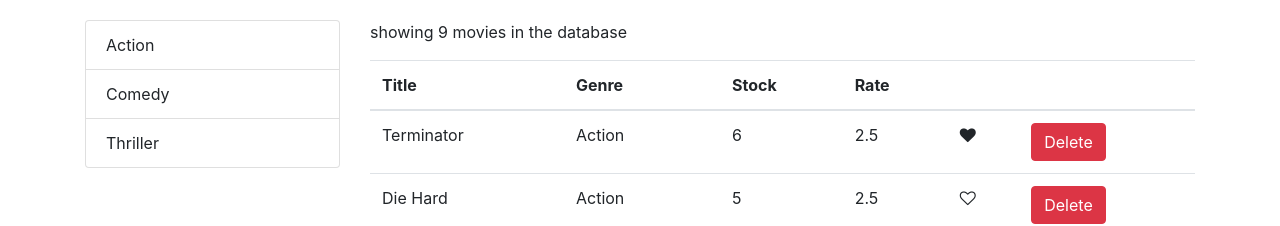
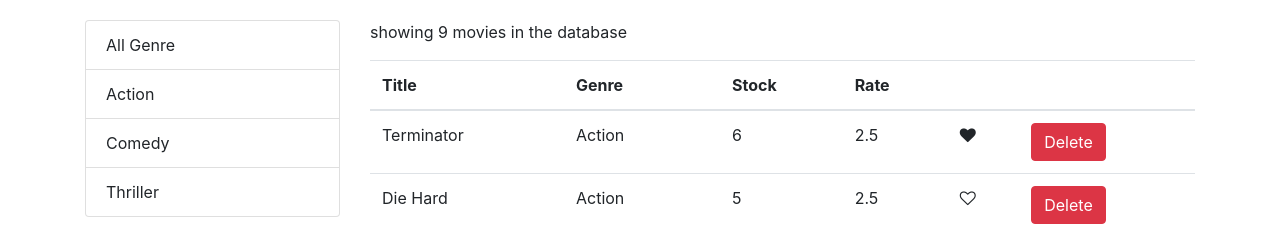
Before and after one commit to AzharUddinSheikh/Vidly-App-React, a React (Create React App) app: page / in a window 1280 px wide. Shown: the top 226 px of the page. Built offline with nearby package versions, Linux system fonts and the light colour scheme.

Commit message:
filtering all genre list and setting current page to 1

```diff
--- a/src/components/movies.tsx
+++ b/src/components/movies.tsx
@@ -7,19 +7,6 @@ import {paginate} from '../utils/paginate';
 import ListGroup from './common/listgroup';
 
 
-interface movie {
-        _id: string;
-        title: string;
-        genre: {
-            _id: string;
-            name: string;
-        };
-        numberInStock: number;
-        dailyRentalRate: number;
-        publishDate: string;
-        like: boolean;
-}
-
 class Movies extends Component {
 
     state = {
@@ -27,11 +14,12 @@ class Movies extends Component {
         pageSize : 4,
         currentPage : 1,
         genres : [],
-        selectedGenre : "",
     }
 
     componentDidMount () {
-        this.setState({movies : getMovies(), genres: getGenres()})
+
+        const genres = [{'name':'All Genre'}, ...getGenres()];
+        this.setState({movies : getMovies(), genres})
     }
 
     handleDelete = (movie : any) : void => {
@@ -40,7 +28,7 @@ class Movies extends Component {
     }
 
 
-    handleLike = (movie) : void => {
+    handleLike = (movie : any) : void => {
         const movies = [...this.state.movies];
         let index = movies.indexOf(movie);
         movies[index] = {...movies[index]};
@@ -53,7 +41,8 @@ class Movies extends Component {
     }
 
     handleSelect = (genre: any) => {
-        this.setState({selectedGenre : genre})
+        // setting current page to 1
+        this.setState({selectedGenre : genre, currentPage:1})
     }
 
     render() : JSX.Element {
@@ -62,7 +51,7 @@ class Movies extends Component {
             return <p>No movies in the database</p>;
         }
 
-        const filtered = selectedGenre
+        const filtered = selectedGenre && selectedGenre._id
                             ? allMovies.filter(m => m.genre._id === selectedGenre._id)
                             : allMovies;
 
```
